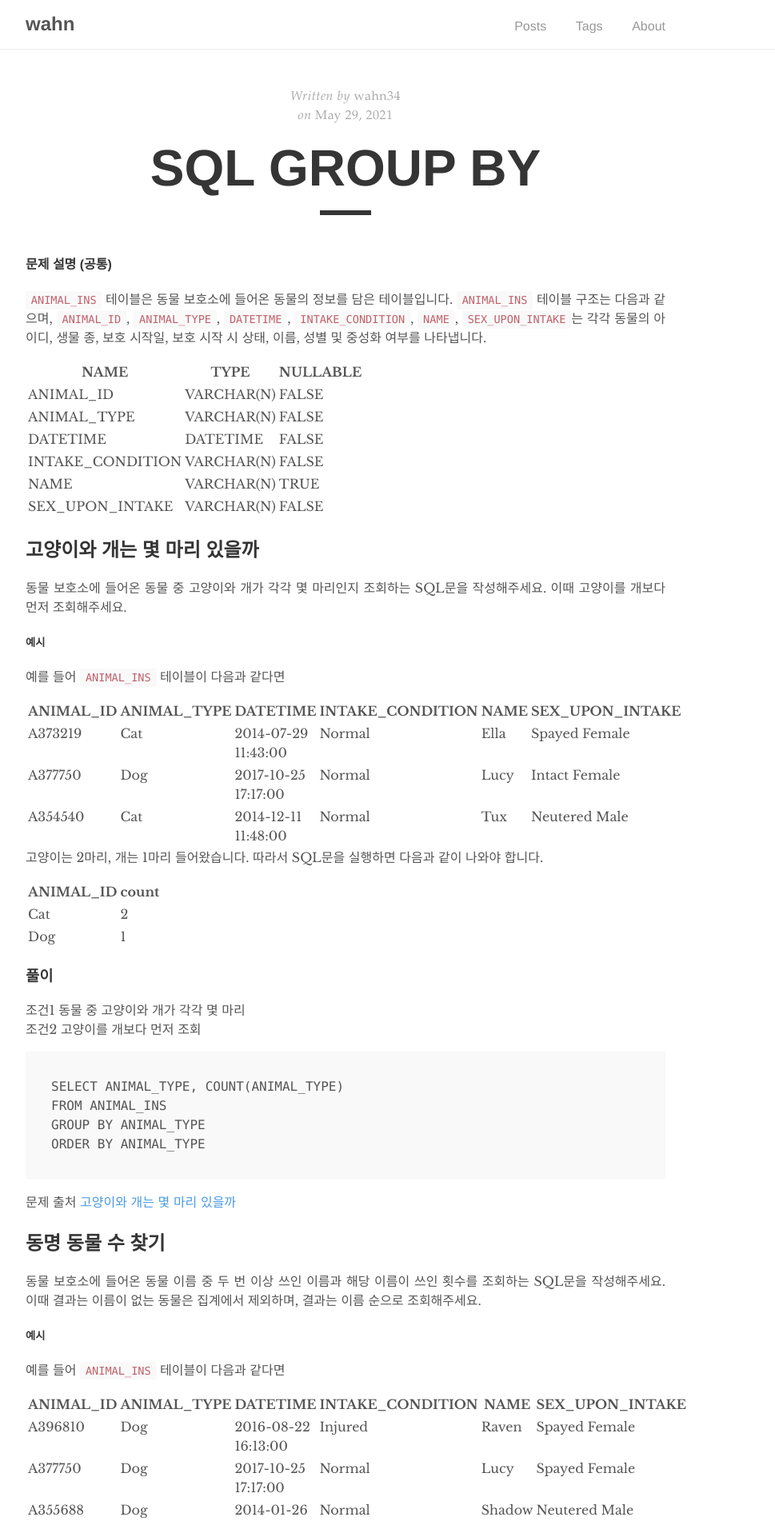
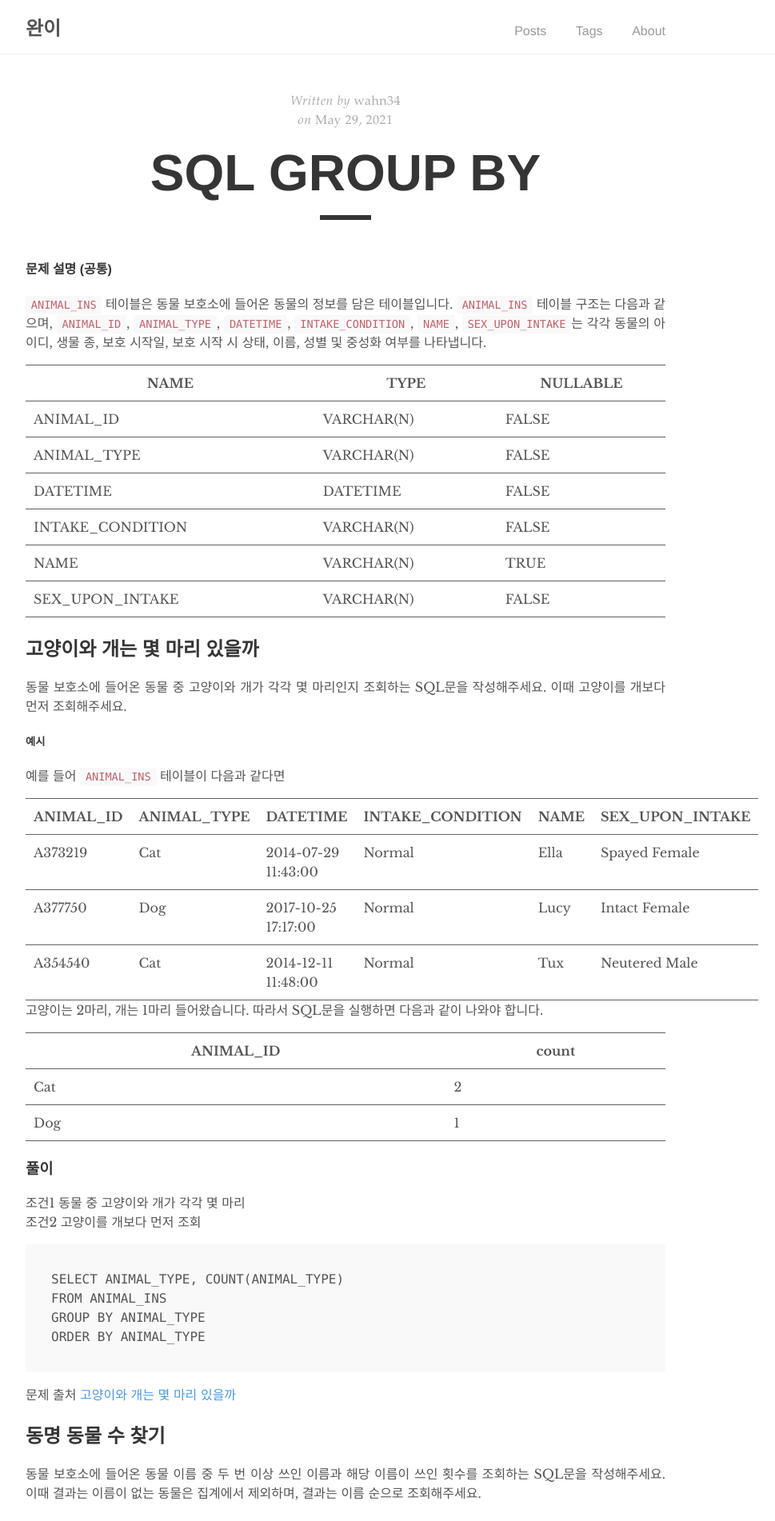
Before and after one commit to wahn34/wahn34.github.io, a Jekyll site: the page built from _posts/2021-05-29-CODINGTEST-SQL-GROUP-BY.markdown, in a window 1280 px wide. Shown: the top 1902 px of the page at 80% size, without its empty margins (208-1177 px from the left). Built offline with Jekyll 4.4.1, drawn with Linux system fonts in a browser that asks for light colours; some of the changed text lies outside the part shown.

Commit message:
table border 1px
table border 1px

```diff
--- a/_config.yml
+++ b/_config.yml
@@ -1,5 +1,5 @@
 # Site settings
-title:          wahn
+title:          완이
 description:    "Developer"
 baseurl:        ""
 url:            "https://wahn34.github.io/"
--- a/_posts/2021-05-29-CODINGTEST-SQL-GROUP-BY.markdown
+++ b/_posts/2021-05-29-CODINGTEST-SQL-GROUP-BY.markdown
@@ -88,6 +88,8 @@ ORDER BY ANIMAL_TYPE
 -   Shadow 이름은 1번 쓰였습니다.
 
 따라서 SQL문을 실행하면 다음과 같이 나와야 합니다.
+
+
 |NAME|COUNT|Lucy|
 |---|---|---|
 |3|Raven|2|
@@ -123,6 +125,8 @@ ORDER BY NAME
 ##### 예시
 
 SQL문을 실행하면 다음과 같이 나와야 합니다.
+
+
 |HOUR|COUNT|
 |---|---|
 |9|1|
@@ -168,6 +172,8 @@ ORDER BY HOUR(DATETIME)
 ##### 예시
 
 SQL문을 실행하면 다음과 같이 나와야 합니다.
+
+
 |HOUR|COUNT|
 |---|---|
 |0|0|
--- a/_sass/tale/_post.scss
+++ b/_sass/tale/_post.scss
@@ -49,6 +49,16 @@
     text-align: center;
   }
 
+ table {
+    width: 100%;
+    border-top: 1px solid #616060;
+    border-collapse: collapse;
+  }
+  th, td {
+    border-bottom: 1px solid #616060;
+    padding: 10px;
+  }
+
   // CSS for making emoji inline
   img.emoji {
     display: inline-block;
```
